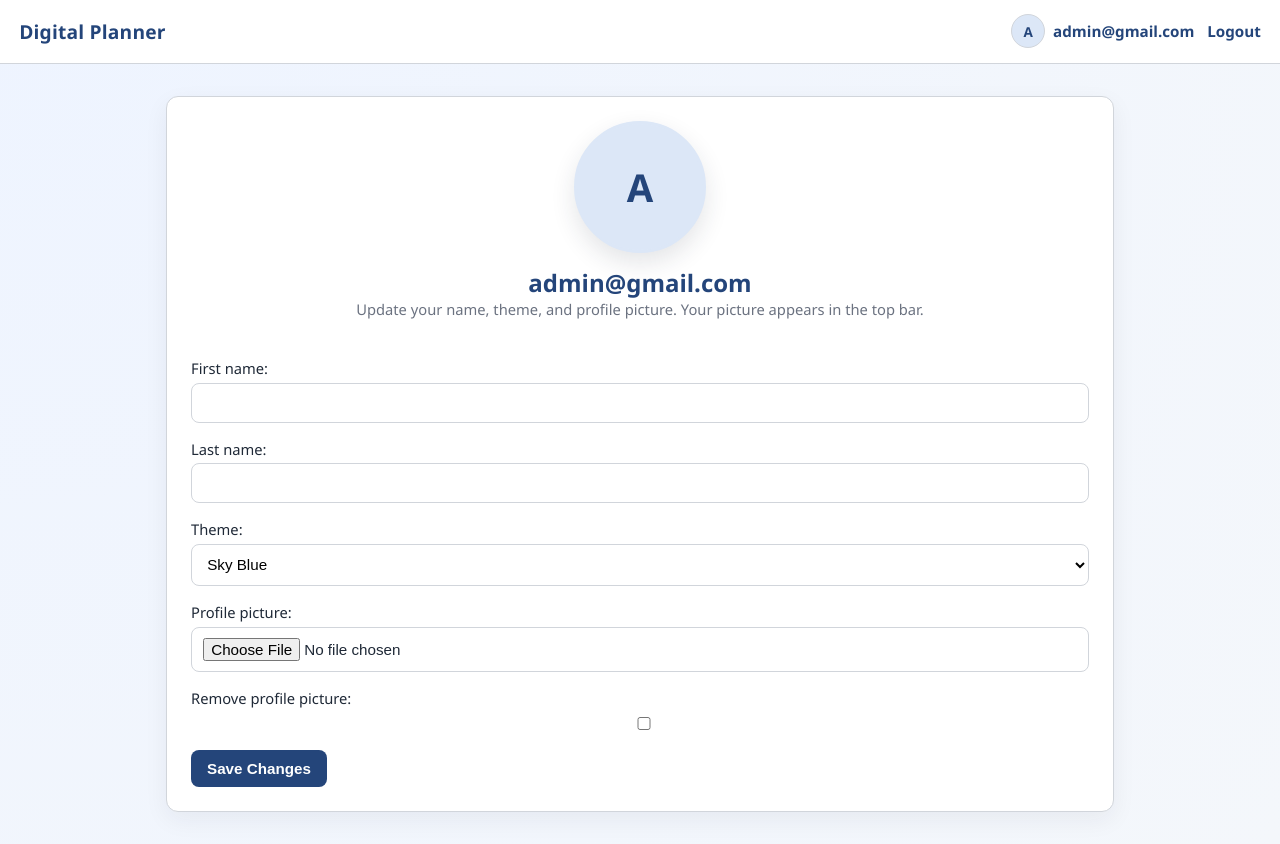
After one commit to nbishop1/CS-3620-Final-Project, a Django app: page /profile/ in a window 1280 px wide. The commit adds this page. Run offline with Django 5.2, Linux system fonts and the light colour scheme; a user stored in the database is signed in; data comes from the database, SQL or seed files in the repository; both versions use the stored data as it was after the commit.

Commit message:
Implemented profile page

```diff
--- a/mysite/mysite/settings.py
+++ b/mysite/mysite/settings.py
@@ -117,6 +117,9 @@ USE_TZ = True
 
 STATIC_URL = 'static/'
 
+MEDIA_URL = 'media/'
+MEDIA_ROOT = BASE_DIR / 'pictures'
+
 LOGIN_URL = 'login'
 LOGIN_REDIRECT_URL = 'dashboard'
 LOGOUT_REDIRECT_URL = 'login'
--- a/mysite/mysite/urls.py
+++ b/mysite/mysite/urls.py
@@ -15,9 +15,14 @@ Including another URLconf
     2. Add a URL to urlpatterns:  path('blog/', include('blog.urls'))
 """
 from django.contrib import admin
+from django.conf import settings
+from django.conf.urls.static import static
 from django.urls import include, path
 
 urlpatterns = [
     path('admin/', admin.site.urls),
     path('', include('planner.urls')),
 ]
+
+if settings.DEBUG:
+    urlpatterns += static(settings.MEDIA_URL, document_root=settings.MEDIA_ROOT)
--- a/mysite/planner/forms.py
+++ b/mysite/planner/forms.py
@@ -45,3 +45,35 @@ class SignUpForm(forms.Form):
         )
         UserProfile.objects.create(user=user, theme=self.cleaned_data['theme'])
         return user
+
+
+class ProfileUpdateForm(forms.Form):
+    first_name = forms.CharField(max_length=150)
+    last_name = forms.CharField(max_length=150)
+    theme = forms.ChoiceField(choices=UserProfile.THEME_CHOICES)
+    profile_picture = forms.ImageField(required=False)
+    remove_profile_picture = forms.BooleanField(required=False)
+
+    def __init__(self, user, *args, **kwargs):
+        self.user = user
+        super().__init__(*args, **kwargs)
+        profile, _ = UserProfile.objects.get_or_create(user=user)
+        self.fields['first_name'].initial = user.first_name
+        self.fields['last_name'].initial = user.last_name
+        self.fields['theme'].initial = profile.theme
+
+    def save(self):
+        profile, _ = UserProfile.objects.get_or_create(user=self.user)
+
+        self.user.first_name = self.cleaned_data['first_name']
+        self.user.last_name = self.cleaned_data['last_name']
+        self.user.save(update_fields=['first_name', 'last_name'])
+
+        profile.theme = self.cleaned_data['theme']
+        if self.cleaned_data['remove_profile_picture']:
+            profile.profile_picture = None
+        elif self.cleaned_data.get('profile_picture'):
+            profile.profile_picture = self.cleaned_data['profile_picture']
+        profile.save()
+
+        return self.user
--- a/mysite/planner/models.py
+++ b/mysite/planner/models.py
@@ -17,6 +17,7 @@ class UserProfile(models.Model):
 
 	user = models.OneToOneField(User, on_delete=models.CASCADE, related_name='profile')
 	theme = models.CharField(max_length=20, choices=THEME_CHOICES, default=THEME_SKY)
+	profile_picture = models.ImageField(upload_to='profile_pictures/', blank=True, null=True)
 
 	def __str__(self):
 		return f"{self.user.email} ({self.theme})"
--- a/mysite/planner/templates/planner/base.html
+++ b/mysite/planner/templates/planner/base.html
@@ -94,6 +94,11 @@
             letter-spacing: 0.01em;
         }
 
+        .brand-link {
+            color: inherit;
+            text-decoration: none;
+        }
+
         .profile-access {
             display: flex;
             align-items: center;
@@ -106,6 +111,36 @@
             color: var(--primary);
             text-decoration: none;
             font-weight: 600;
+        }
+
+        .profile-link {
+            display: inline-flex;
+            align-items: center;
+            gap: 0.5rem;
+        }
+
+        .profile-avatar {
+            width: 34px;
+            height: 34px;
+            border-radius: 50%;
+            object-fit: cover;
+            border: 1px solid var(--border);
+            background: var(--primary-soft);
+        }
+
+        .profile-avatar-fallback {
+            width: 34px;
+            height: 34px;
+            border-radius: 50%;
+            border: 1px solid var(--border);
+            background: var(--primary-soft);
+            color: var(--primary);
+            display: inline-flex;
+            align-items: center;
+            justify-content: center;
+            font-size: 0.85rem;
+            font-weight: 700;
+            text-transform: uppercase;
         }
 
         .container {
@@ -184,6 +219,53 @@
             padding: 0 1rem;
         }
 
+        .form-note {
+            margin-top: 0;
+            color: var(--muted);
+            font-size: 0.92rem;
+        }
+
+        .profile-page-header {
+            display: flex;
+            flex-direction: column;
+            align-items: center;
+            text-align: center;
+            margin-bottom: 1.5rem;
+        }
+
+        .profile-page-avatar {
+            width: 132px;
+            height: 132px;
+            border-radius: 50%;
+            object-fit: cover;
+            border: 3px solid var(--primary-soft);
+            box-shadow: 0 10px 24px rgba(31, 41, 55, 0.12);
+            background: var(--primary-soft);
+            margin-bottom: 0.85rem;
+        }
+
+        .profile-page-avatar-fallback {
+            width: 132px;
+            height: 132px;
+            border-radius: 50%;
+            border: 3px solid var(--primary-soft);
+            background: var(--primary-soft);
+            color: var(--primary);
+            display: flex;
+            align-items: center;
+            justify-content: center;
+            font-size: 2.4rem;
+            font-weight: 700;
+            text-transform: uppercase;
+            box-shadow: 0 10px 24px rgba(31, 41, 55, 0.12);
+            margin-bottom: 0.85rem;
+        }
+
+        .profile-page-name {
+            margin: 0;
+            color: var(--primary);
+        }
+
         @media (max-width: 640px) {
             .brand {
                 font-size: 1.05rem;
@@ -199,10 +281,23 @@
 
 <body class="theme-{{ current_theme|default:'sky' }}">
     <header class="navbar">
-        <h1 class="brand">Digital Planner</h1>
+        <h1 class="brand">
+            {% if request.user.is_authenticated %}
+            <a href="{% url 'dashboard' %}" class="brand-link">Digital Planner</a>
+            {% else %}
+            <a href="{% url 'login' %}" class="brand-link">Digital Planner</a>
+            {% endif %}
+        </h1>
         <div class="profile-access">
             {% if request.user.is_authenticated %}
-            <span>Profile: {{ request.user.first_name|default:request.user.email }}</span>
+            <a href="{% url 'profile' %}" class="profile-link">
+                {% if user_profile and user_profile.profile_picture %}
+                <img src="{{ user_profile.profile_picture.url }}" alt="Profile picture" class="profile-avatar">
+                {% else %}
+                <span class="profile-avatar-fallback">{{ avatar_initial }}</span>
+                {% endif %}
+                <span>{{ display_name }}</span>
+            </a>
             <a href="{% url 'logout' %}">Logout</a>
             {% else %}
             <a href="{% url 'login' %}">Login</a>
--- /dev/null
+++ b/mysite/planner/templates/planner/profile.html
@@ -0,0 +1,23 @@
+{% extends 'planner/base.html' %}
+
+{% block content %}
+<div class="content-shell">
+    <div class="card">
+        <div class="profile-page-header">
+            {% if user_profile and user_profile.profile_picture %}
+            <img src="{{ user_profile.profile_picture.url }}" alt="Current profile picture" class="profile-page-avatar">
+            {% else %}
+            <div class="profile-page-avatar-fallback">{{ avatar_initial }}</div>
+            {% endif %}
+            <h2 class="profile-page-name">{{ display_name }}</h2>
+            <p class="form-note">Update your name, theme, and profile picture. Your picture appears in the top bar.</p>
+        </div>
+        <form method="post" enctype="multipart/form-data">
+            {% csrf_token %}
+            {{ form.non_field_errors }}
+            {{ form.as_p }}
+            <button type="submit">Save Changes</button>
+        </form>
+    </div>
+</div>
+{% endblock %}
--- a/mysite/planner/urls.py
+++ b/mysite/planner/urls.py
@@ -7,5 +7,6 @@ urlpatterns = [
     path('login/', views.login_view, name='login'),
     path('signup/', views.signup_view, name='signup'),
     path('dashboard/', views.dashboard_view, name='dashboard'),
+    path('profile/', views.profile_view, name='profile'),
     path('logout/', views.logout_view, name='logout'),
 ]
--- a/mysite/planner/views.py
+++ b/mysite/planner/views.py
@@ -2,8 +2,13 @@ from django.contrib.auth import authenticate, login, logout
 from django.contrib.auth.decorators import login_required
 from django.shortcuts import redirect, render
 
-from .forms import LoginForm, SignUpForm
+from .forms import LoginForm, ProfileUpdateForm, SignUpForm
 from .models import UserProfile
+
+
+def _get_or_create_profile(user):
+	profile, _ = UserProfile.objects.get_or_create(user=user)
+	return profile
 
 
 def _get_theme_for_user(user):
@@ -11,10 +16,21 @@ def _get_theme_for_user(user):
 	if not user.is_authenticated:
 		return default_theme
 
-	try:
-		return user.profile.theme
-	except UserProfile.DoesNotExist:
-		return default_theme
+	return _get_or_create_profile(user).theme or default_theme
+
+
+def _get_user_display_name(user):
+	full_name = user.get_full_name().strip()
+	if full_name:
+		return full_name
+	if user.first_name:
+		return user.first_name
+	return user.email
+
+
+def _get_user_avatar_initial(user):
+	display_name = _get_user_display_name(user)
+	return display_name[:1].upper() if display_name else ''
 
 
 def login_view(request):
@@ -57,10 +73,40 @@ def signup_view(request):
 
 @login_required
 def dashboard_view(request):
+	profile = _get_or_create_profile(request.user)
 	return render(
 		request,
 		'planner/dashboard.html',
-		{'title': 'Dashboard', 'current_theme': _get_theme_for_user(request.user)},
+		{
+			'title': 'Dashboard',
+			'current_theme': profile.theme,
+			'user_profile': profile,
+			'display_name': _get_user_display_name(request.user),
+			'avatar_initial': _get_user_avatar_initial(request.user),
+		},
+	)
+
+
+@login_required
+def profile_view(request):
+	profile = _get_or_create_profile(request.user)
+	form = ProfileUpdateForm(request.user, request.POST or None, request.FILES or None)
+
+	if request.method == 'POST' and form.is_valid():
+		form.save()
+		return redirect('profile')
+
+	return render(
+		request,
+		'planner/profile.html',
+		{
+			'title': 'Profile',
+			'form': form,
+			'current_theme': profile.theme,
+			'user_profile': profile,
+			'display_name': _get_user_display_name(request.user),
+			'avatar_initial': _get_user_avatar_initial(request.user),
+		},
 	)
 
 
```
Also changed, not shown: mysite/db.sqlite3, mysite/planner/migrations/0002_userprofile_profile_picture.py (added).
